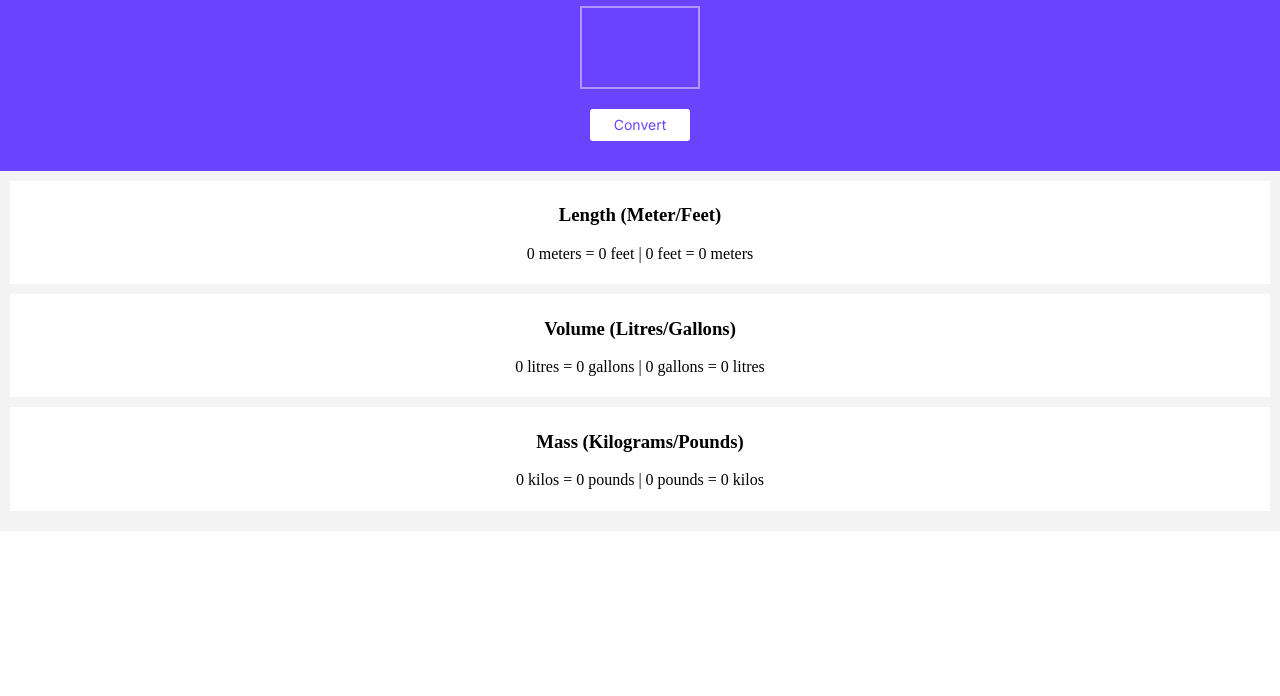
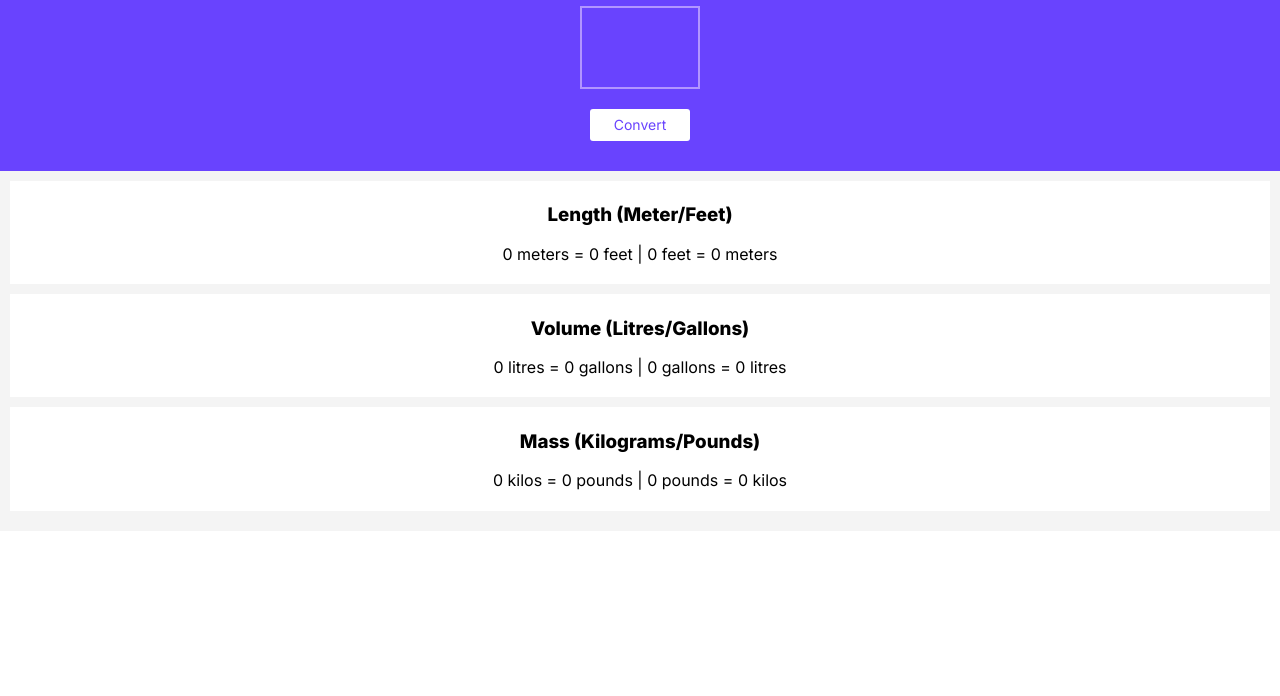
Before and after one commit to AzrinPutra/Unit-Converter, a plain HTML site: page index.html in a window 1280 px wide. Shown: the part 104-800 px from the top of the page. Drawn offline with nearby package versions, Linux system fonts and the light colour scheme; a web font is replaced by a local one.

Commit message:
Font Family Update

```diff
--- a/index.css
+++ b/index.css
@@ -4,12 +4,14 @@ body {
 }
 
 .hero {
+    font-family: 'Inter';
     background: #6943fe;
     color: white;
     padding: 30px;
 }
 
 .main {
+    font-family: 'Inter';
     background: #f4f4f4;
     padding: 10px;
 }
```
Also changed, not shown: index.html (+2 -2 lines).
